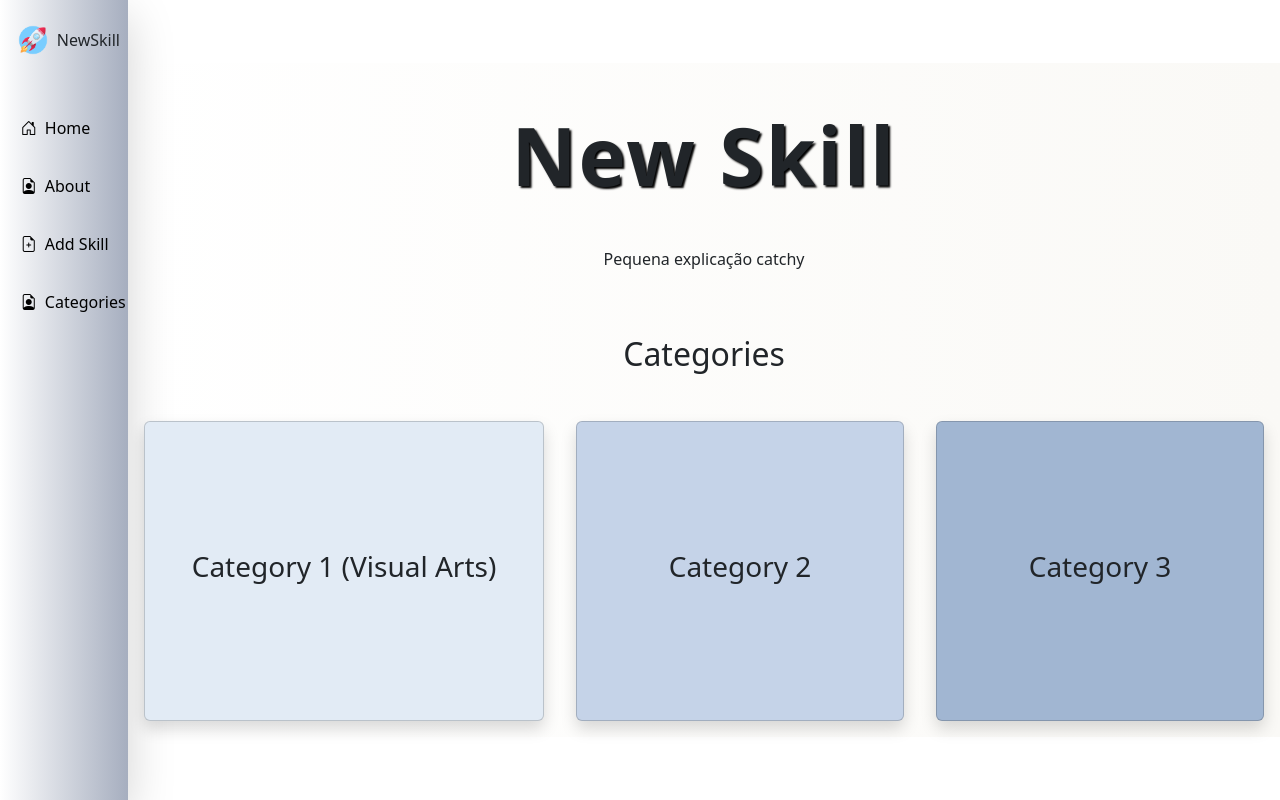
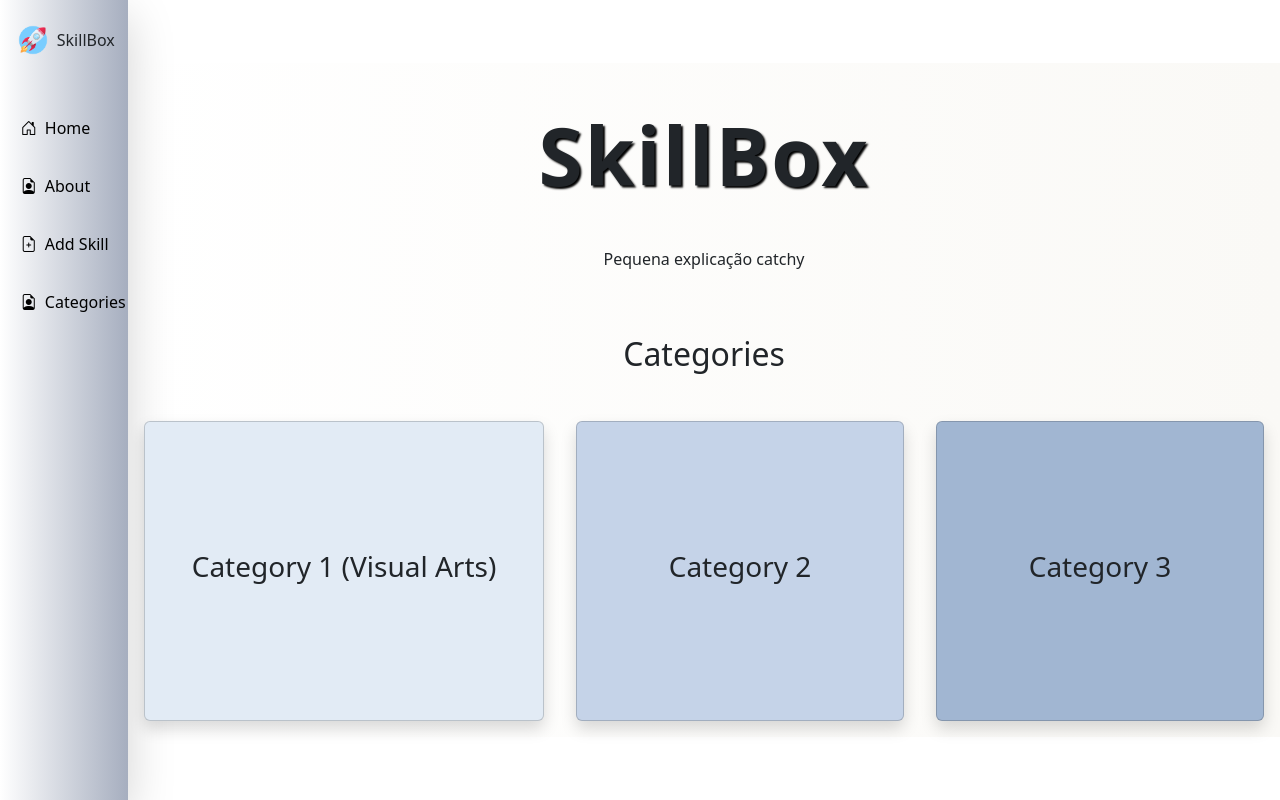
Before and after one commit to New-Skill-App/New-skill-app-2, a React (Vite) app: page / in a window 1280 px wide. Built offline with nearby package versions, Linux system fonts and the light colour scheme.

Commit message:
changed-name

```diff
--- a/src/components/bars/Header.jsx
+++ b/src/components/bars/Header.jsx
@@ -5,7 +5,7 @@ function Header() {
 
       <img src="images/logo.png" className="logo" style={{ width: "40px", height:"auto"}} />
 
-      <p className="text-center  m-1">{`NewSkill`}</p>
+      <p className="text-center  m-1">{`SkillBox`}</p>
 
 
     </div>
--- a/src/components/pages/HomePage.jsx
+++ b/src/components/pages/HomePage.jsx
@@ -20,7 +20,7 @@ function HomePage() {
                         textShadow: "2px 2px 2px #000000",
                         letterSpacing: "2px"
                     }}>
-                    New Skill
+                    SkillBox
                 </h1>
 
 
```
